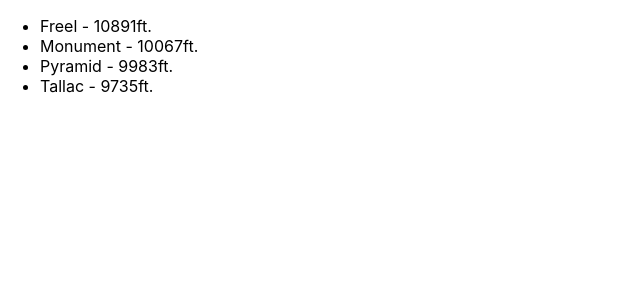
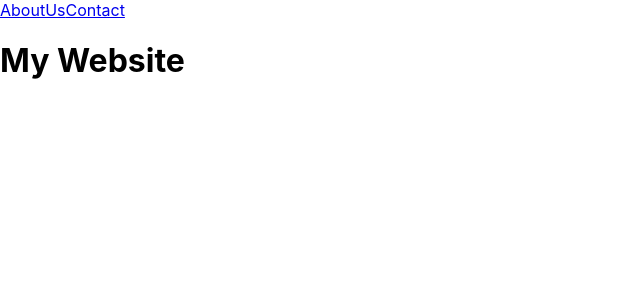
Before and after one commit to kyawphyoaung/react-playground, a React (Create React App) app in the folder react-app/: page / in a window 1280 px wide. Shown: the top 300 px of the page, without its empty margins (0-640 px from the left). Built offline with nearby package versions, Linux system fonts and the light colour scheme.

Commit message:
react router dom

```diff
--- a/react-app/src/App.js
+++ b/react-app/src/App.js
@@ -1,36 +1,53 @@
 import "./App.css";
+import { Link, Outlet } from "react-router-dom";
 
-const moutain_data = [
-  { name: "Freel", elevation: 10891 },
-  { name: "Monument", elevation: 10067 },
-  { name: "Pyramid", elevation: 9983 },
-  { name: "Tallac", elevation: 9735 },
-];
-
-function List({ data, renderItem, renderEmpty }) {
-  return !data.length ? (
-    renderEmpty
-  ) : (
-    <ul>
-      {data.map((item) => (
-        <li key={data.name}>{renderItem(item)}</li>
-      ))}
-    </ul>
+function Home() {
+  return (
+    <div>
+      <nav>
+        <Link to="/aboutus">AboutUs</Link>
+        <Link to="/contact">Contact</Link>
+      </nav>
+      <h1> My Website</h1>
+    </div>
   );
 }
 
-function App() {
+export function AboutUs() {
   return (
-    <List
-      data={moutain_data}
-      renderEmpty={<p> The data is empty</p>}
-      renderItem={(item) => (
-        <>
-          {item.name} - {item.elevation}ft.
-        </>
-      )}
-    />
+    <div>
+      <nav>
+        <Link to="/">HomePage</Link>
+        <Link to="/aboutus">AboutUs</Link>
+        <Link to="/contact">Contact</Link>
+      </nav>
+      <h1>About Us</h1>
+      <Outlet />
+    </div>
   );
 }
 
-export default App;
+export function OurHistory() {
+  return (
+    <div>
+      <h1>Our History</h1>
+    </div>
+  );
+}
+
+export function Contact() {
+  return (
+    <div>
+      <nav>
+        <Link to="/">HomePage</Link>
+        <Link to="/aboutus">AboutUs</Link>
+        <Link to="/contact">Contact</Link>
+      </nav>
+      <h1>Contact</h1>
+    </div>
+  );
+}
+
+export function App() {
+  return <Home />;
+}
--- a/react-app/src/index.js
+++ b/react-app/src/index.js
@@ -1,17 +1,18 @@
-import React from 'react';
-import ReactDOM from 'react-dom/client';
-import './index.css';
-import App from './App';
-import reportWebVitals from './reportWebVitals';
+import React from "react";
+import ReactDOM from "react-dom/client";
+import "./index.css";
+import { App, AboutUs, Contact, OurHistory } from "./App";
+import { BrowserRouter, Routes, Route } from "react-router-dom";
 
-const root = ReactDOM.createRoot(document.getElementById('root'));
+const root = ReactDOM.createRoot(document.getElementById("root"));
 root.render(
-  <React.StrictMode>
-    <App/>
-  </React.StrictMode>
+  <BrowserRouter>
+    <Routes>
+      <Route path="/" element={<App />} />
+      <Route path="/aboutus" element={<AboutUs />}>
+        <Route path="ourHistory" element={<OurHistory />} />
+      </Route>
+      <Route path="/contact" element={<Contact />} />
+    </Routes>
+  </BrowserRouter>
 );
-
-// If you want to start measuring performance in your app, pass a function
-// to log results (for example: reportWebVitals(console.log))
-// or send to an analytics endpoint. Learn more: https://bit.ly/CRA-vitals
-reportWebVitals();
```
Also changed, not shown: 1 other file (tests, documents, lock files or other folders).
